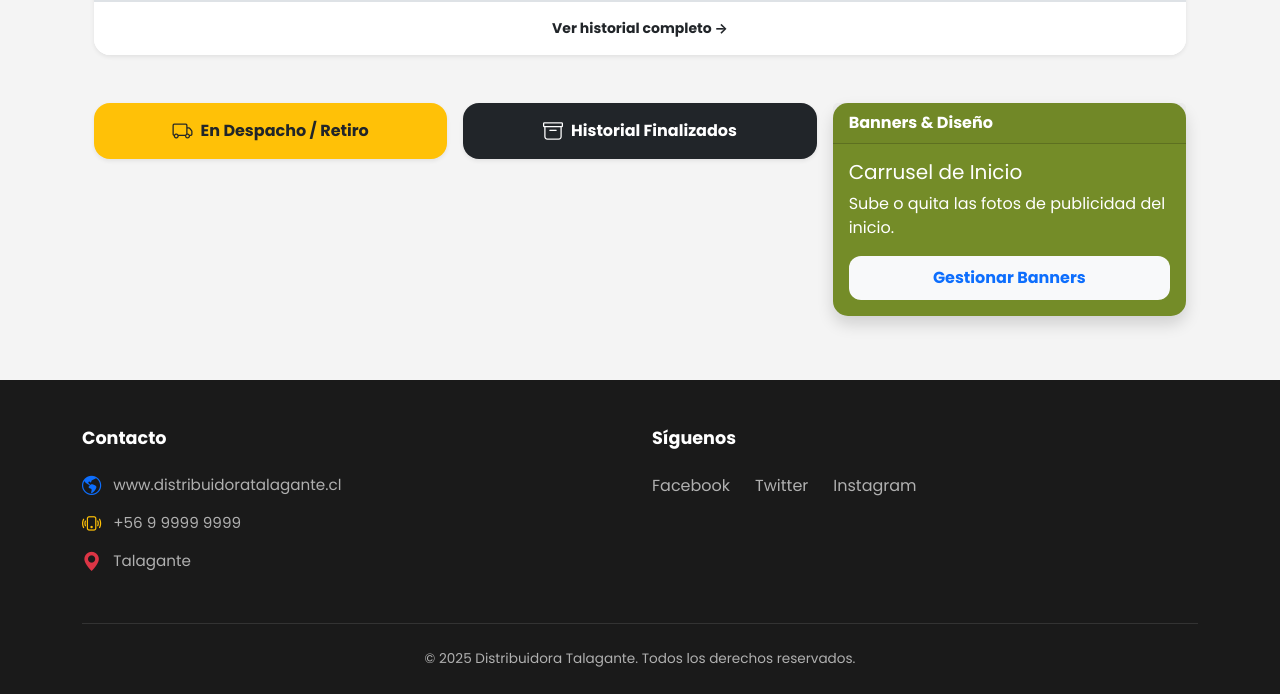
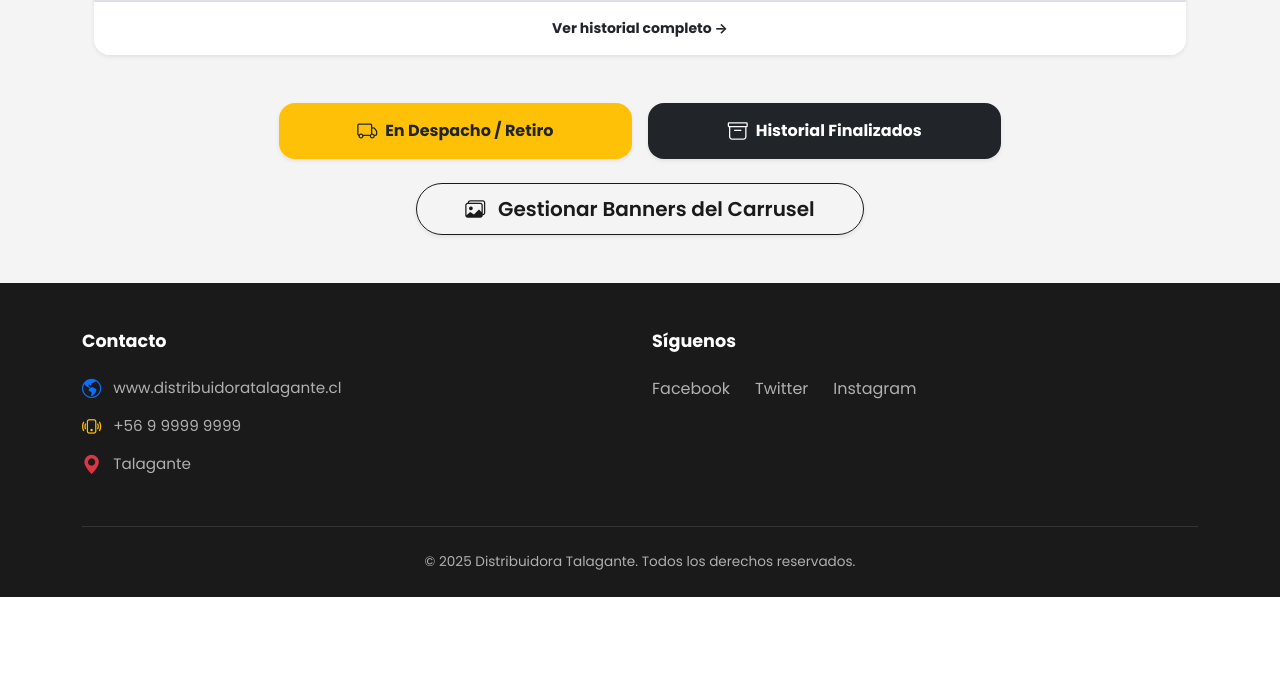
Before and after one commit to clduranj-boop/Distribuidora_Talagante, a Django app: page /admin_home/ in a window 1280 px wide. Shown: the part 1342-2036 px from the top of the page. After the commit the page ends 1939 px from the top, so only its background shows below. Run offline with Django 5.2, Linux system fonts and the light colour scheme; a user stored in the database is signed in; data comes from the database, SQL or seed files in the repository.

Commit message:
Update admin_home.html

```diff
--- a/core/templates/core/admin_home.html
+++ b/core/templates/core/admin_home.html
@@ -208,18 +208,15 @@
                 <i class="bi bi-archive fs-5"></i> Historial Finalizados
             </a>
         </div>
+    </div>
 
-        <div class="col-md-4">
-    <div class="card text-white bg-primary mb-3 shadow" style="border:none; border-radius: 15px;">
-        <div class="card-header fw-bold">Banners & Diseño</div>
-        <div class="card-body">
-            <h5 class="card-title">Carrusel de Inicio</h5>
-            <p class="card-text">Sube o quita las fotos de publicidad del inicio.</p>
-            <a href="/sistema/core/banner/" class="btn btn-light fw-bold text-primary w-100">
-                Gestionar Banners
-            </a>
-        </div>
+    <div class="row mt-4">
+        <div class="col-12 d-flex justify-content-center">
+        <a href="{% url 'gestion_banners' %}" class="btn btn-outline-dark btn-lg shadow-sm px-5 rounded-pill">
+            <i class="bi bi-images me-2"></i> Gestionar Banners del Carrusel
+        </a>
     </div>
+</div>
 </div>
     </div>
 
```
